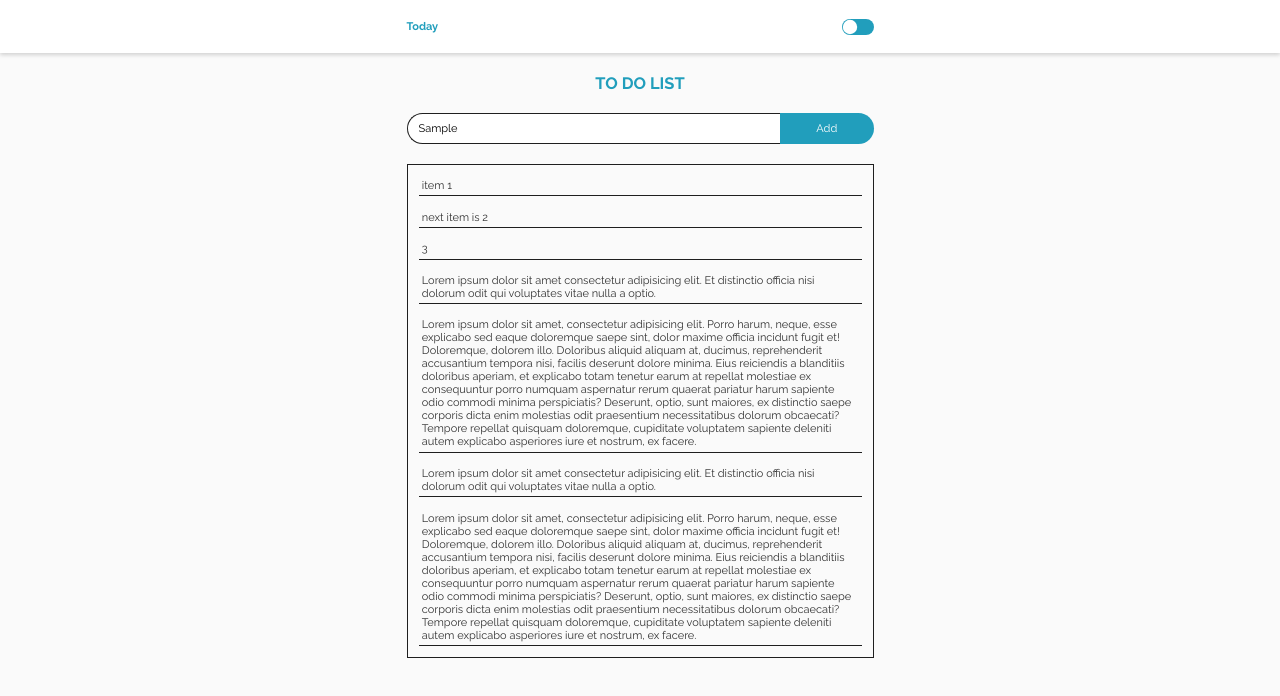
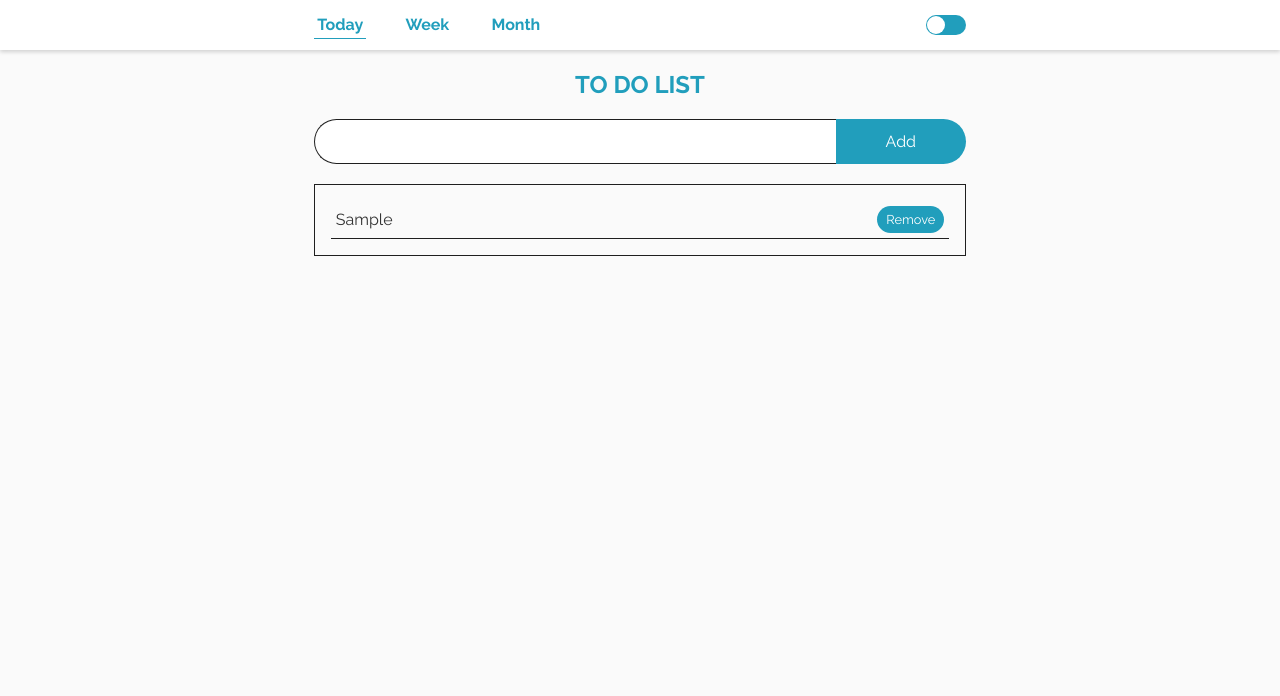
Before and after one commit to nikolina-ivanova/todolist, a website: page html/index.html in a window 1280 px wide. Both pictures are taken after typing "Sample" into the empty fields and a click on the button "Add". Drawn offline with Linux system fonts and the light colour scheme.

Commit message:
js added

```diff
--- a/html/index.html
+++ b/html/index.html
@@ -10,7 +10,12 @@
 <body>
     <nav>
         <div class="nav-items">
-            <h1>Today</h1>
+            <div class="nav-links">
+                <a class="active">Today</a>
+                <a>Week</a>
+                <a>Month</a>
+            </div>
+
             <input type="checkbox" id="switch" onclick="toggleMode()"/>
         </div>
     </nav>
@@ -22,23 +27,9 @@
             <button id="addBtn">Add</button>
         </div>
 
-        <ul class="item-box">
-            <li class="list-item">item 1</li>
-            <li class="list-item">next item is 2</li>
-            <li class="list-item">3</li>
-            <li class="list-item">
-                Lorem ipsum dolor sit amet consectetur adipisicing elit. Et distinctio officia nisi dolorum odit qui voluptates vitae nulla a optio.
-            </li>
-            <li class="list-item">
-                Lorem ipsum dolor sit amet, consectetur adipisicing elit. Porro harum, neque, esse explicabo sed eaque doloremque saepe sint, dolor maxime officia incidunt fugit et! Doloremque, dolorem illo. Doloribus aliquid aliquam at, ducimus, reprehenderit accusantium tempora nisi, facilis deserunt dolore minima. Eius reiciendis a blanditiis doloribus aperiam, et explicabo totam tenetur earum at repellat molestiae ex consequuntur porro numquam aspernatur rerum quaerat pariatur harum sapiente odio commodi minima perspiciatis? Deserunt, optio, sunt maiores, ex distinctio saepe corporis dicta enim molestias odit praesentium necessitatibus dolorum obcaecati? Tempore repellat quisquam doloremque, cupiditate voluptatem sapiente deleniti autem explicabo asperiores iure et nostrum, ex facere.
-            </li>
-            <li class="list-item">
-                Lorem ipsum dolor sit amet consectetur adipisicing elit. Et distinctio officia nisi dolorum odit qui voluptates vitae nulla a optio.
-            </li>
-            <li class="list-item">
-                Lorem ipsum dolor sit amet, consectetur adipisicing elit. Porro harum, neque, esse explicabo sed eaque doloremque saepe sint, dolor maxime officia incidunt fugit et! Doloremque, dolorem illo. Doloribus aliquid aliquam at, ducimus, reprehenderit accusantium tempora nisi, facilis deserunt dolore minima. Eius reiciendis a blanditiis doloribus aperiam, et explicabo totam tenetur earum at repellat molestiae ex consequuntur porro numquam aspernatur rerum quaerat pariatur harum sapiente odio commodi minima perspiciatis? Deserunt, optio, sunt maiores, ex distinctio saepe corporis dicta enim molestias odit praesentium necessitatibus dolorum obcaecati? Tempore repellat quisquam doloremque, cupiditate voluptatem sapiente deleniti autem explicabo asperiores iure et nostrum, ex facere.
-            </li>
-        </ul>
+        <!-- Todo List Items -->
+        <ul class="item-box"></ul>
+
     </main>
     <script src="../js/main.js"></script>
 </body>
--- a/js/main.js
+++ b/js/main.js
@@ -1,8 +1,52 @@
+//Light|Dark Mode
 const toggleMode = () => {
     const toggleBtn = document.getElementById("switch");
     if(toggleBtn.checked){
-        document.documentElement.setAttribute('data-theme', 'dark')
+        document.documentElement.setAttribute('data-theme', 'dark');
     }
     else
-    document.documentElement.setAttribute('data-theme', 'light')
+    document.documentElement.setAttribute('data-theme', 'light');
 };
+
+//add todo item
+const addBtn = document.getElementById("addBtn");
+// var removeBtn = document.createElement("button");
+const addItem = () => { //run when click add
+    var input = document.getElementById("input"); //get the input text
+    var inputText = input.value;
+    if(inputText != "") {
+        const itemList = document.getElementsByClassName("item-box")[0]; //list
+        //add the text to new item
+        const newItem = document.createElement("li"); //create list item
+        newItem.innerText = inputText; //add text to list item
+        newItem.classList.add("list-item"); //add style class
+        itemList.append(newItem) //show list item
+
+        //add removeBtn
+        var removeBtn = document.createElement("button");
+        removeBtn.innerText = "Remove";
+        removeBtn.id = "removeBtn";
+        newItem.append(removeBtn)
+    }
+    input.value = ''; //set value to empty
+
+    const removeItem = () => {
+        removeBtn.parentElement.remove();
+        listBorder();
+    }
+    removeBtn.addEventListener("click", removeItem);
+
+    listBorder();
+};
+addBtn.addEventListener("click", addItem);
+
+
+//remove item-box border if empty
+const listBorder = ()=> {
+    var list = document.getElementsByClassName("item-box")[0];
+    if(document.getElementsByClassName("list-item").length < 1){
+        list.style.border = "none";
+    }
+    else
+    list.style.border = "1px solid var(--dark-dark)";
+};
--- a/style/scss/_components.scss
+++ b/style/scss/_components.scss
@@ -1,17 +1,24 @@
 .item-box {
-    border: 1px solid var(--dark-color);
+    width: 100%;
 }
 .list-item {
     margin: 1em;
     padding: 0.3em;
-    border-bottom: 0.5px solid var(--dark-color);
+    border-bottom: 0.5px solid var(--dark-dark);
+    display: flex;
+    align-items: center;
+    justify-content: space-between;
+    gap: 1em;
 }
+
+nav .nav-items{
+    @include flex-item(row, center, space-between);
 
     //Lignt|Dark Mode toggle
     input[type="checkbox"] {
         position: relative;
-    width: 32px;
-    height: 16px;
+        width: 40px;
+        height: 20px;
         appearance: none;
         background-color: var(--accent-color-blue);
         border-radius: 50px;
@@ -19,8 +26,8 @@ input[type="checkbox"] {
     input[type="checkbox"]:before {
         content: "";
         position: absolute;
-    width: 16px;
-    height: 16px;
+        width: 20px;
+        height: 20px;
         border-radius: 16px;
         background-color: var(--light-color);
         transform: scale(0.9);
@@ -28,7 +35,18 @@ input[type="checkbox"]:before {
         transition: left 0.5s;
     }
     input:checked[type="checkbox"]:before{
-    left: 16px;
+        left: 20px;
+    }
+
+    .nav-links a{
+        margin-right: 2em;
+        padding: 0.2em;
+        cursor: pointer;
+
+        &.active{
+            border-bottom: 1px solid var(--accent-color-blue);
+        }
+    }
 }
 
 //INPUT
@@ -40,14 +58,30 @@ input:checked[type="checkbox"]:before{
     @include input-style(80%, 2em 0 0 2em);
     border-right: none;
 }
-
+//add btn
 #addBtn {
     @include input-style(20%, 0 2em 2em 0, none);
     float: right;
     background-color: var(--accent-color-blue);
     color: var(--light-color);
+    cursor: pointer;
     &:hover{
          background-color: var(--accent-color-orange);
          transition: 0.2s background-color; //only on hover
     }
 }
+//remove btn
+
+    li button {
+        background-color: var(--accent-color-blue);
+        color: var(--light-color);
+        padding: 0.5em 0.7em;
+        border-radius: 2em;
+        font-size: 0.8em;
+        cursor: pointer;
+
+        &:hover{
+            background-color: var(--accent-color-orange);
+            transition: 0.2s background-color;
+        }
+    }
--- a/style/scss/_flex.scss
+++ b/style/scss/_flex.scss
@@ -13,11 +13,8 @@ nav{
     position: sticky;
     top: 0;
     box-shadow: 0px 2px 4px rgba(0, 0, 0, 0.164);
-    padding: 0
-}
-
-nav .nav-items{
-    @include flex-item(row, center, space-between);
+    padding: 0;
+    height:  50px;
 }
 
 main {
--- a/style/scss/_mixin.scss
+++ b/style/scss/_mixin.scss
@@ -8,7 +8,7 @@
 }
 
 //style flex items
-@mixin flex-item($direction: row,$align: center, $justify: center, $max-width: 500px) {
+@mixin flex-item($direction: row,$align: center, $justify: center, $max-width: 700px) {
     display: flex;
     flex-direction: $direction;
     align-items: $align;
@@ -17,8 +17,3 @@
     padding: 0 1.5em;
     max-width: $max-width;
 }
-
-
-// @mixin box-width() {
-//     width: 100%;
-// }
--- a/style/scss/_reset.scss
+++ b/style/scss/_reset.scss
@@ -14,7 +14,7 @@
 
 html {
     font-family: 'Raleway', sans-serif;
-    font-size: 11px;
+    font-size: 16px;
     box-sizing: border-box;
 }
 
--- a/style/scss/_variables.scss
+++ b/style/scss/_variables.scss
@@ -5,6 +5,7 @@ html {
     --accent-color-blue: #219EBC;
     --dark-color: #1f1f1f;
     --light-color: #fff;
+    --dark-dark: #1f1f1f;
 }
 
 html[data-theme='dark'] {
@@ -13,6 +14,7 @@ html[data-theme='dark'] {
     --dark-color: #fff;
     --light-color: #1f1f1f;
     --accent-color-blue: #FB8500;
+    --accent-color-orange: #219EBC;
 }
 
 body{
```
Also changed, not shown: style/css/main.css. Lines whose indentation alone changed are shown as unchanged.
